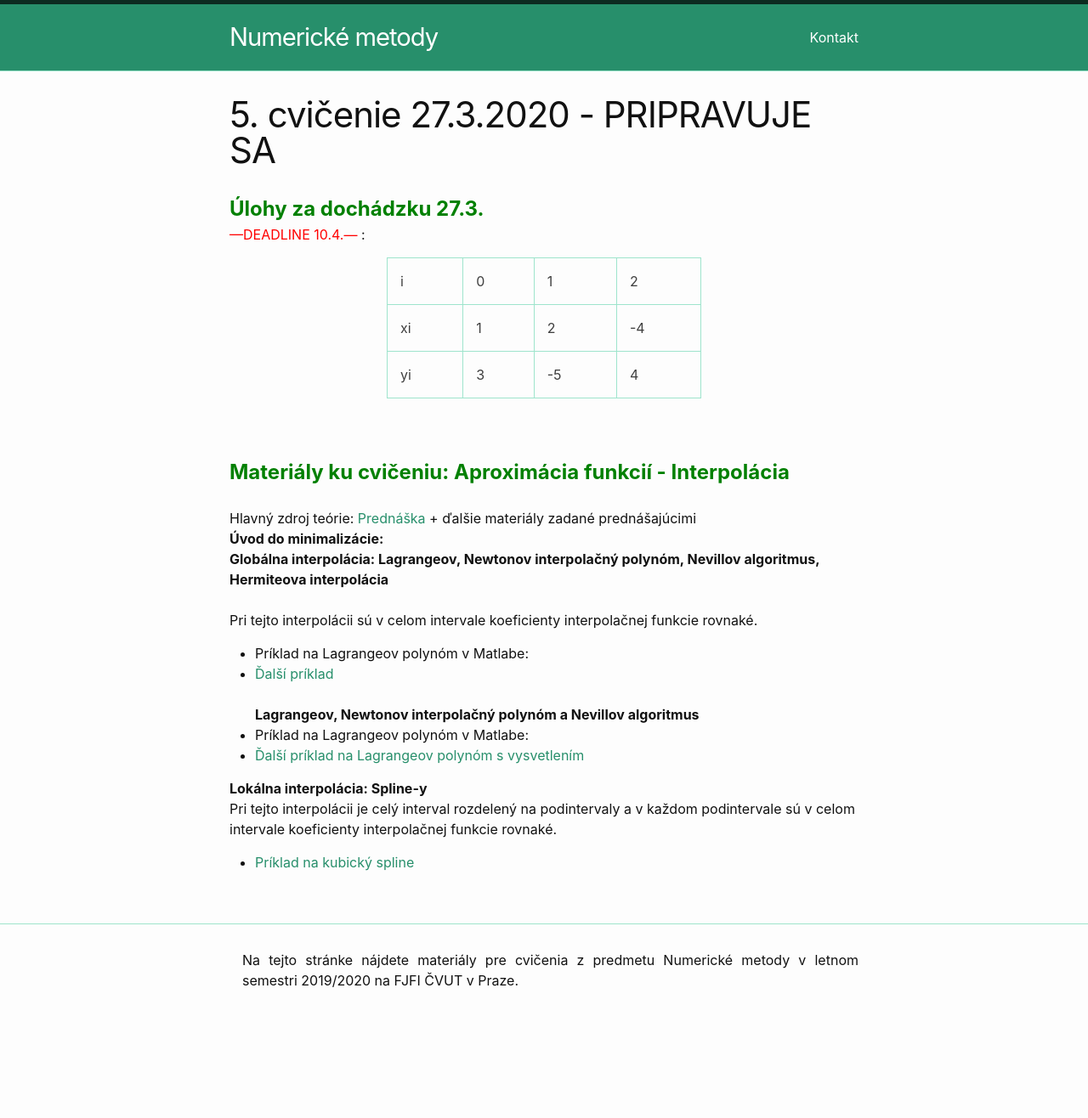
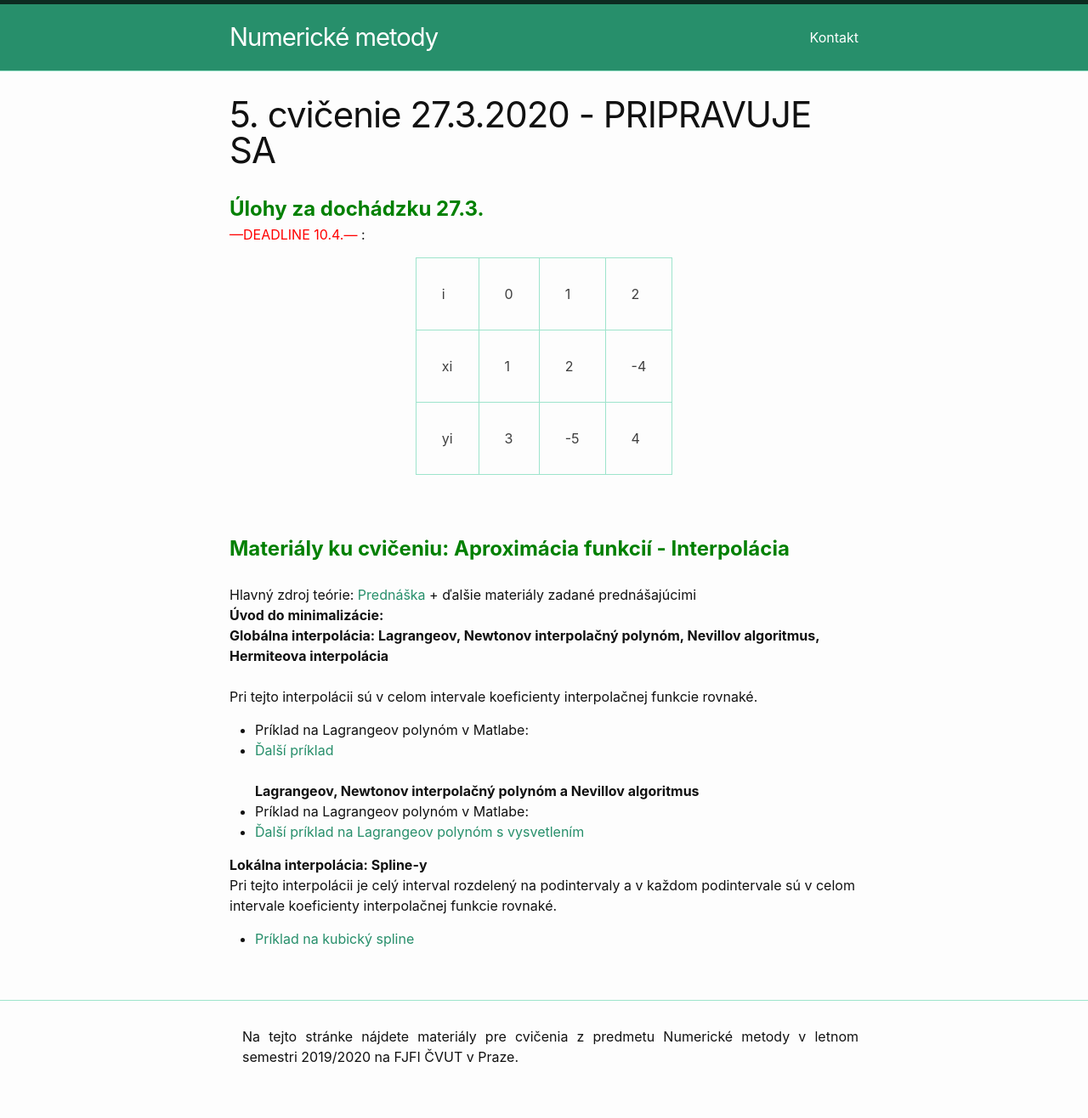
Before and after one commit to maslarova/maslarova.github.io, a Jekyll site: the page built from _posts/2020-03-27-cvicenie5.md, in a window 1280 px wide. Shown: the whole page at 85% size. Built offline with Jekyll 4.4.1, drawn with Linux system fonts in a browser that asks for light colours; before the commit the page ends 1226 px from its top, so only the background shows below that.

Commit message:
farba tabulky

```diff
--- a/_sass/minima/_base.scss
+++ b/_sass/minima/_base.scss
@@ -230,13 +230,13 @@
  */
 table {
   margin-bottom: $spacing-unit;
-  width: 50%;
+  width: 25%;
   text-align: $table-text-align;
   color: lighten($text-color, 18%);
   border-collapse: collapse;
   border: 1px solid $grey-color-light;
   th, td {
-    padding: ($spacing-unit / 2) ($spacing-unit / 2);
+    padding: ($spacing-unit / 1) ($spacing-unit / 1);
   }
   th {
     background-color: lighten($grey-color-light, 3%);
@@ -246,4 +246,15 @@
   td {
     border: 1px solid $grey-color-light;
   }
+tr:hover td {
+  background: green;
 }
+tr:hover td:first-child,
+tr td:first-child:hover ~ td {
+  background: transparent;
+}
+tr td:first-child:hover {
+  background: $grey-color-light;
+}
+
+}
```
